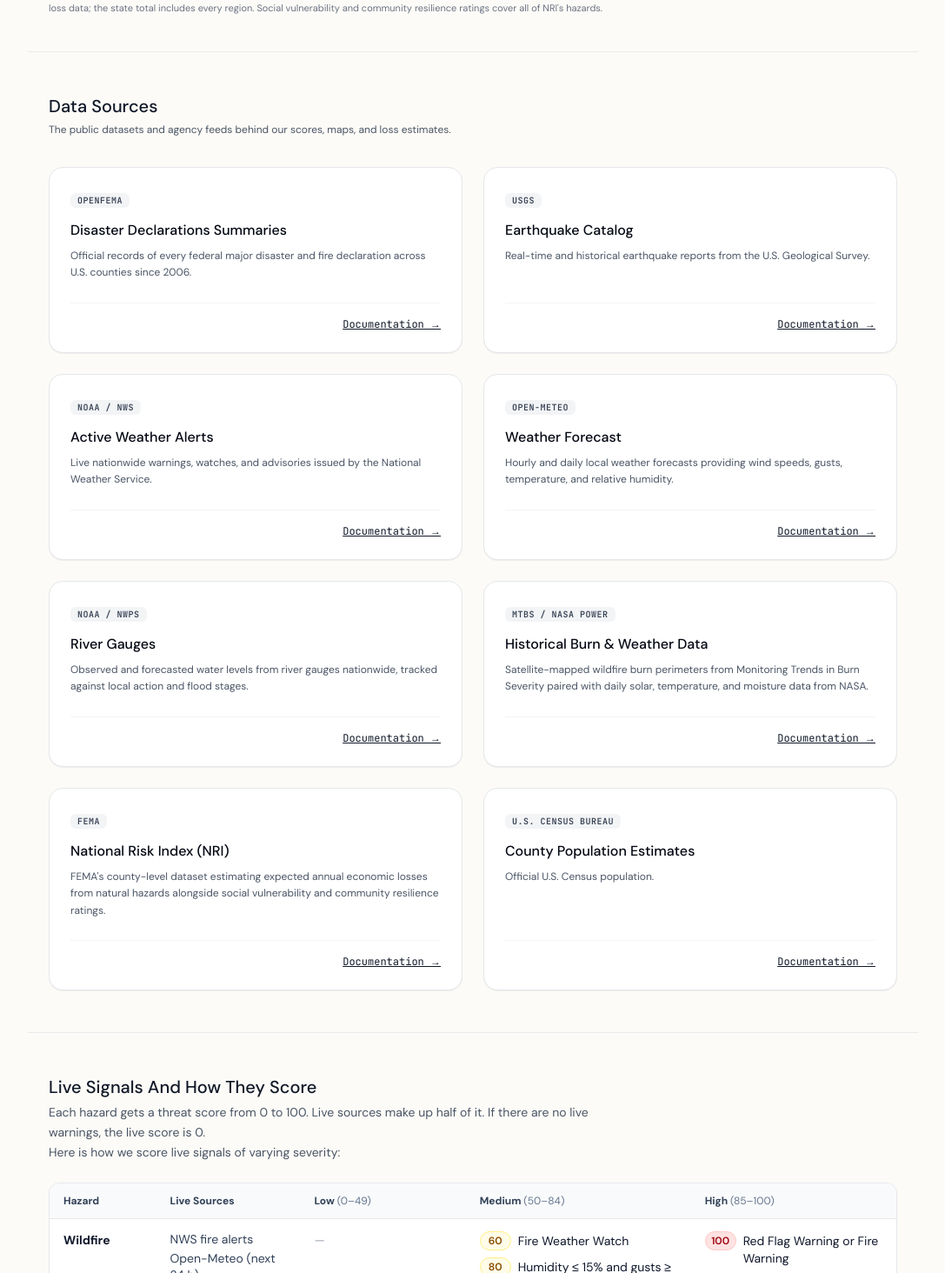
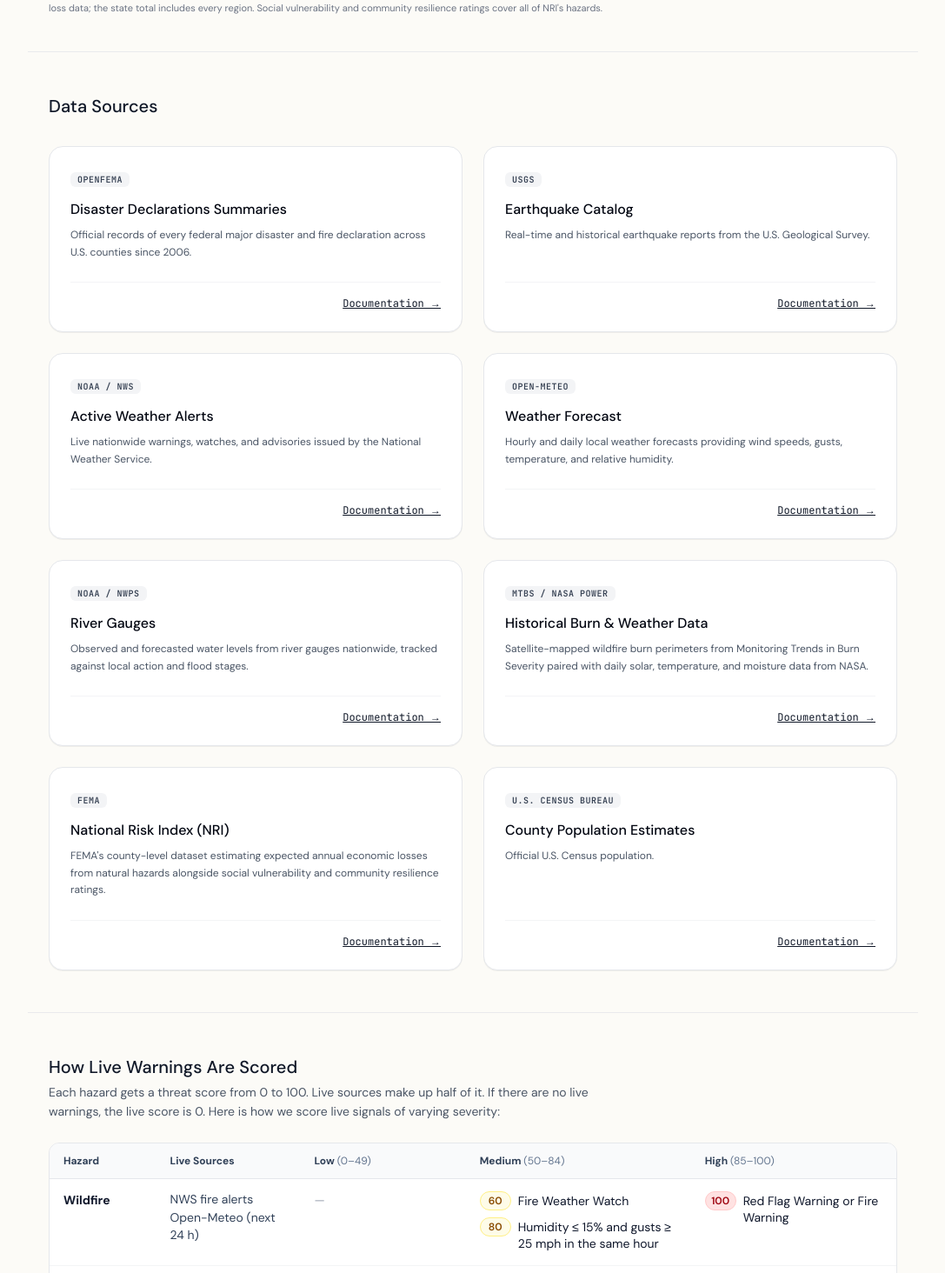
Before and after one commit to nathaniel-trueba/RiskResource, a Next.js app in the folder frontend/: page /about in a window 1280 px wide. Shown: the part 2187-3651 px from the top of the page at 87% size, without its empty margins (96-1183 px from the left). Built offline with nearby package versions, Linux system fonts and the light colour scheme.

Commit message:
fix wording

```diff
--- a/frontend/app/about/page.tsx
+++ b/frontend/app/about/page.tsx
@@ -362,9 +362,6 @@ export default function AboutDataPage() {
         <section className="max-w-5xl mx-auto px-6 py-12 border-t border-gray-200/80 dark:border-white/10">
           <div className="mb-8">
             <h2 className="text-xl font-medium text-gray-900 dark:text-white">Data Sources</h2>
-            <p className="text-xs text-gray-600 dark:text-gray-400 mt-1 max-w-2xl leading-relaxed">
-              The public datasets and agency feeds behind our scores, maps, and loss estimates.
-            </p>
           </div>
 
           <div className="grid grid-cols-1 md:grid-cols-2 gap-6">
@@ -403,11 +400,11 @@ export default function AboutDataPage() {
         {/* Data Dictionary Table */}
         <section className="max-w-5xl mx-auto px-6 py-12 border-t border-gray-200/80 dark:border-white/10 mb-12">
           <div className="mb-6">
-            <h2 className="text-xl font-medium text-gray-900 dark:text-white">Live Signals And How They Score</h2>
+            <h2 className="text-xl font-medium text-gray-900 dark:text-white">How Live Warnings Are Scored</h2>
             <p className="text-sm text-gray-600 dark:text-gray-400 mt-1 max-w-2xl leading-relaxed">
               Each hazard gets a threat score from 0 to 100. Live sources make up half of it.
               If there are no live warnings, the live score is 0.
-              <br />Here is how we score live signals of varying severity:
+              Here is how we score live signals of varying severity:
             </p>
           </div>
 
```
